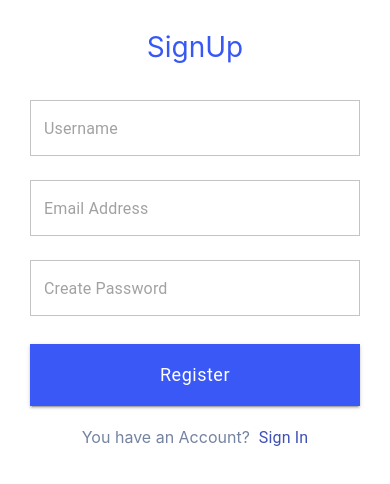
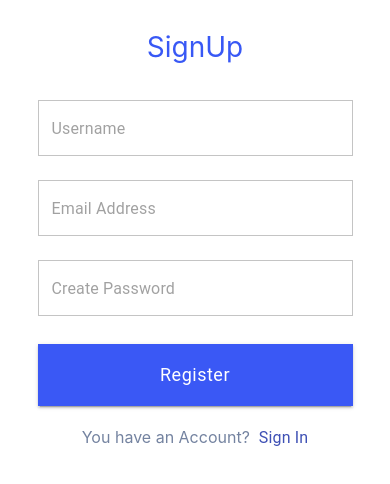
Before and after one commit to Sangini-Org/Sangini-Frontend, a React (Create React App) app: page / in a window 390 px wide. Shown: the top 484 px of the page. Built offline with nearby package versions, Linux system fonts and the light colour scheme.

Commit message:
Signup Mobile

```diff
--- a/src/Component/SignUp/SignUp.module.css
+++ b/src/Component/SignUp/SignUp.module.css
@@ -2,6 +2,7 @@
     margin: 0 auto !important;
     text-align: center;
     align-items: center;
+    max-width: 375px;
 }
 .signupcontainer{
     margin: 20px 30px !important;
```
